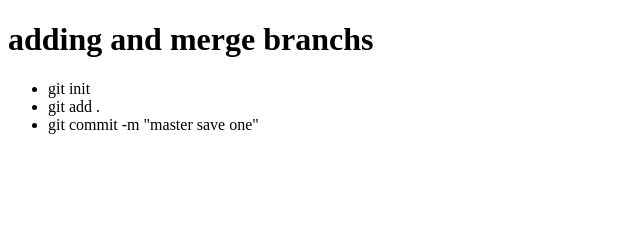
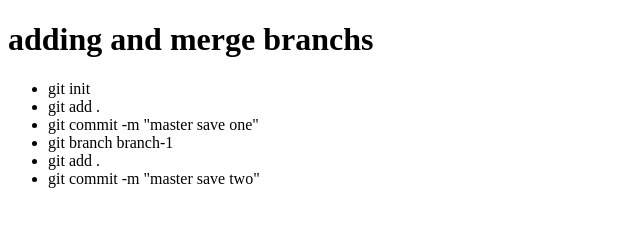
Before and after one commit to alexBortsov/adding_and_merge_branchs, a plain HTML site: page index.html in a window 1280 px wide. Shown: the whole page, without its empty margins (0-640 px from the left). Drawn offline with Linux system fonts and the light colour scheme.

Commit message:
master save two

```diff
--- a/index.html
+++ b/index.html
@@ -13,6 +13,9 @@
          <li>git init</li>
          <li>git add .</li>
          <li>git commit -m "master save one"</li>
+         <li>git branch branch-1</li>
+         <li>git add .</li>
+         <li>git commit -m "master save two"</li>
       </ul>
    </div>
 </body>
```
